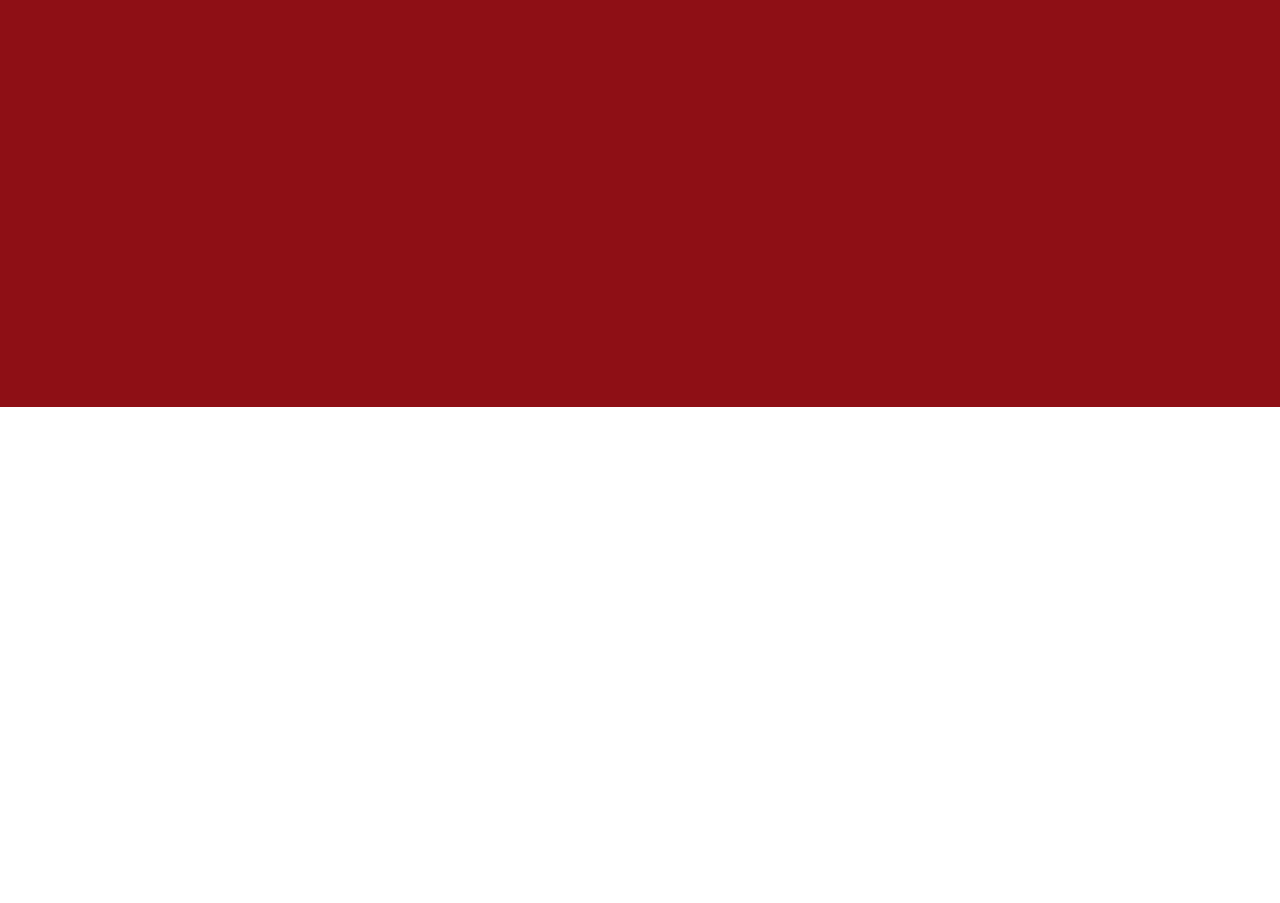
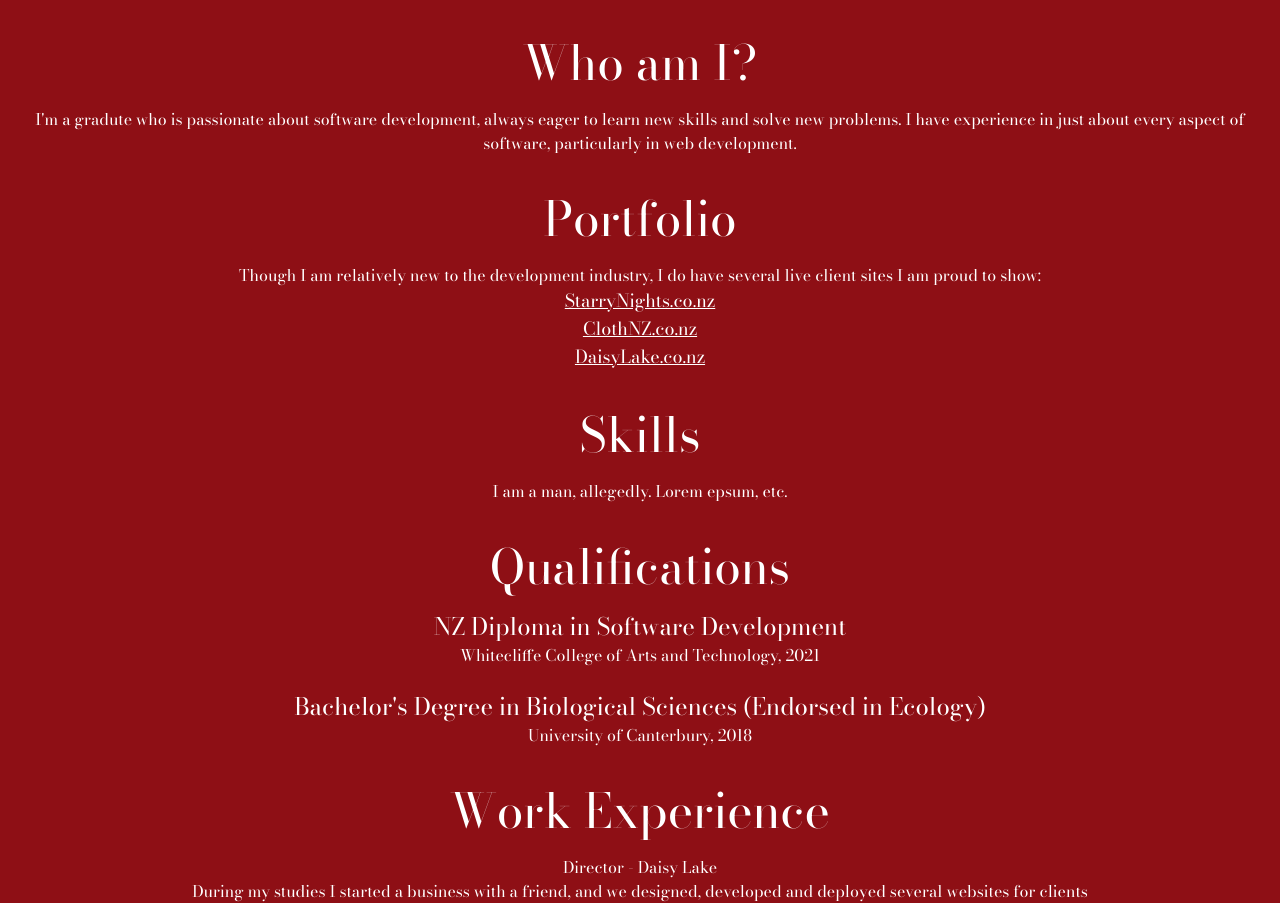
Before and after one commit to LucianEarl/BBQThreats, a React (Create React App) app: page /Lucian in a window 1280 px wide. Shown: the part 393-1296 px from the top of the page. Before the commit the page ends 800 px from the top, so only its background shows below. Built offline with nearby package versions, Linux system fonts and the light colour scheme.

Commit message:
created the start of my page

```diff
--- a/package.json
+++ b/package.json
@@ -37,9 +37,9 @@
     ]
   },
   "devDependencies": {
-    "autoprefixer": "^9",
-    "postcss": "^7",
+    "autoprefixer": "^9.8.6",
+    "postcss": "^7.0.35",
     "react-router-dom": "^5.2.0",
-    "tailwindcss": "npm:@tailwindcss/postcss7-compat"
+    "tailwindcss": "npm:@tailwindcss/postcss7-compat@^2.1.4"
   }
 }
--- a/public/index.html
+++ b/public/index.html
@@ -5,39 +5,19 @@
     <link rel="icon" href="%PUBLIC_URL%/favicon.ico" />
     <meta name="viewport" content="width=device-width, initial-scale=1" />
     <meta name="theme-color" content="#000000" />
-    <meta
-      name="description"
-      content="Web site created using create-react-app"
+    <meta name="description" content="BBQ Threats Portfolio" />
+    <link rel="apple-touch-icon" href="%PUBLIC_URL%/logo192.png" />
+    <link rel="manifest" href="%PUBLIC_URL%/manifest.json" />
+    <!-- custom google fonts -->
+    <link rel="preconnect" href="https://fonts.gstatic.com" />
+    <link
+      href="https://fonts.googleapis.com/css2?family=Bodoni+Moda:ital,wght@0,400;0,700;1,400&display=swap"
+      rel="stylesheet"
     />
-    <link rel="apple-touch-icon" href="%PUBLIC_URL%/logo192.png" />
-    <!--
-      manifest.json provides metadata used when your web app is installed on a
-      user's mobile device or desktop. See https://developers.google.com/web/fundamentals/web-app-manifest/
-    -->
-    <link rel="manifest" href="%PUBLIC_URL%/manifest.json" />
-    <!--
-      Notice the use of %PUBLIC_URL% in the tags above.
-      It will be replaced with the URL of the `public` folder during the build.
-      Only files inside the `public` folder can be referenced from the HTML.
-
-      Unlike "/favicon.ico" or "favicon.ico", "%PUBLIC_URL%/favicon.ico" will
-      work correctly both with client-side routing and a non-root public URL.
-      Learn how to configure a non-root public URL by running `npm run build`.
-    -->
     <title>React App</title>
   </head>
   <body>
     <noscript>You need to enable JavaScript to run this app.</noscript>
     <div id="root"></div>
-    <!--
-      This HTML file is a template.
-      If you open it directly in the browser, you will see an empty page.
-
-      You can add webfonts, meta tags, or analytics to this file.
-      The build step will place the bundled scripts into the <body> tag.
-
-      To begin the development, run `npm start` or `yarn start`.
-      To create a production bundle, use `npm run build` or `yarn build`.
-    -->
   </body>
 </html>
--- a/src/pages/App.js
+++ b/src/pages/App.js
@@ -7,8 +7,8 @@ import Lucian from "./Lucian";
 
 function App() {
   return (
-    <Router>
-      <div className="bg-background h-screen w-screen">
+    <div className="bg-background h-full w-screen">
+      <Router>
         <nav className="">
           <ul>
             <li>
@@ -24,18 +24,18 @@ function App() {
         </nav>
 
         <Switch>
-          <Route path="/">
+          <Route path="/" exact>
             <Home />
           </Route>
-          <Route path="/Tim">
+          <Route path="/Tim" exact>
             <Tim />
           </Route>
-          <Route path="/Lucian">
+          <Route path="/Lucian" exact>
             <Lucian />
           </Route>
         </Switch>
-      </div>
-    </Router>
+      </Router>
+    </div>
   );
 }
 
--- a/src/pages/Lucian.js
+++ b/src/pages/Lucian.js
@@ -1,7 +1,83 @@
 import React from "react";
+import Pic from "../media/images/lucian.jpg";
 
 function Lucian() {
-  return <div></div>;
+  return (
+    <div>
+      <section className="flex flex-wrap">
+        <article className="md:w-2/3 text-center">
+          <h1 className="text-white text-8xl font-bodoni">Lucian Earl</h1>
+        </article>
+        <img
+          src={Pic}
+          className="md:w-1/3 rounded-full border-white hover:animate-ping"
+          alt="A dashing young man"
+        />
+        <section className="text-white text-center w-full font-bodoni px-4">
+          <article>
+            <h1 className="text-5xl pt-10 pb-5">Who am I?</h1>
+            <p>
+              I'm a gradute who is passionate about software development, always
+              eager to learn new skills and solve new problems. I have
+              experience in just about every aspect of software, particularly in
+              web development.
+            </p>
+          </article>
+          <article>
+            <h1 className="text-5xl pt-10 pb-5">Portfolio</h1>
+            <p>
+              Though I am relatively new to the development industry, I do have
+              several live client sites I am proud to show:
+            </p>
+            <ul className="underline text-lg">
+              <li>
+                <a href="starrynights.co.nz" target="_blank" rel="noreferrer">
+                  StarryNights.co.nz
+                </a>
+              </li>
+
+              <li>
+                <a href="clothNZ.co.nz" target="_blank" rel="noreferrer">
+                  ClothNZ.co.nz
+                </a>
+              </li>
+              <li>
+                <a href="daisylake.co.nz" target="_blank" rel="noreferrer">
+                  DaisyLake.co.nz
+                </a>
+              </li>
+            </ul>
+          </article>
+          <article>
+            <h1 className="text-5xl pt-10 pb-5">Skills</h1>
+            <p>I am a man, allegedly. Lorem epsum, etc.</p>
+          </article>
+          <article>
+            <h1 className="text-5xl pt-10 pb-5">Qualifications</h1>
+            <h2 className="text-2xl">NZ Diploma in Software Development</h2>
+            <p>Whitecliffe College of Arts and Technology, 2021</p>
+            <br />
+            <h2 className="text-2xl">
+              Bachelor's Degree in Biological Sciences (Endorsed in Ecology)
+            </h2>
+            <p>University of Canterbury, 2018</p>
+          </article>
+          <article>
+            <h1 className="text-5xl pt-10 pb-5">Work Experience</h1>
+            <ul>
+              <li>
+                <h2>Director - Daisy Lake</h2>
+                <p>
+                  During my studies I started a business with a friend, and we
+                  designed, developed and deployed several websites for clients
+                </p>
+              </li>
+            </ul>
+          </article>
+        </section>
+      </section>
+    </div>
+  );
 }
 
 export default Lucian;
--- a/tailwind.config.js
+++ b/tailwind.config.js
@@ -2,6 +2,9 @@ module.exports = {
   purge: ["./src/**/*.{js,jsx,ts,tsx}", "./public/index.html"],
   darkMode: false, // or 'media' or 'class'
   theme: {
+    fontFamily: {
+      bodoni: ["Bodoni Moda"],
+    },
     extend: {
       colors: {
         background: "#8E0F15",
```
Also changed, not shown: 2 other files (tests, documents, lock files or other folders).
